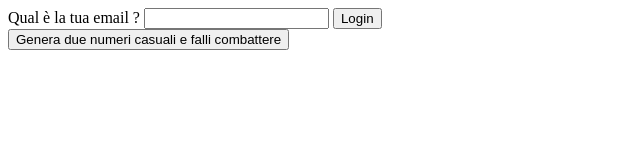
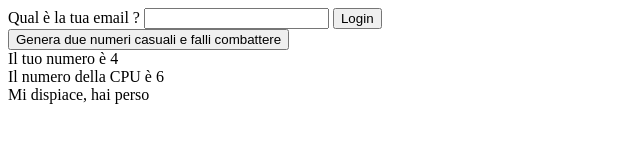
Before and after one commit to MichaelMantovani/js-mail-dadi, a plain HTML site: page index.html in a window 1280 px wide. Both pictures are taken after a click on the button "Genera due numeri casuali e falli combattere". Shown: the whole page, without its empty margins (0-640 px from the left). Drawn offline with Linux system fonts and the light colour scheme.

Commit message:
Complete dice exercise

```diff
--- a/index.html
+++ b/index.html
@@ -16,7 +16,10 @@
       <div id="welcome"></div>
     </div>
     <div class="dice">
-      <button>Genera due numeri casuali e falli combattere</button>
+      <button id="btn-number">Genera due numeri casuali e falli combattere</button>
+      <div id="user-number"></div>
+      <div id="cpu-number"></div>
+      <div id="battle-result"></div>
     </div>
   </main>
 
--- a/js/dice.js
+++ b/js/dice.js
@@ -1 +1,44 @@
 console.log('JS OK')
+
+// Recupero gli elementi dal DOM
+const numberButton = document.getElementById('btn-number');
+const battleResultPlaceholder = document.getElementById('battle-result');
+const userNumberPlaceholder = document.getElementById('user-number');
+const cpuNumberPlaceholder = document.getElementById('cpu-number');
+
+
+// Creo i messaggio per la vittorie e per il pareggio
+const cpuWinnerText = 'Mi dispiace, hai perso';
+const userWinnnerText = 'Complimenti, hai vinto';
+const tieText = 'Pareggio';
+
+// Creo il messaggio per i due numeri
+const userNumberText = 'Il tuo numero è';
+const cpuNumberText = 'Il numero della CPU è';
+
+
+// Genero due numeri casuali al click del bottone
+numberButton.addEventListener('click', function(){
+
+  // Potevo anche non usare l'array ma volevo provare se lo avevo capito e giocarci un po'
+  const numbers = [];
+
+  for (i = 0; i < 2; i++) {
+    const generateNumber = Math.floor(Math.random() * 6) + 1;
+    numbers.push(generateNumber);
+  }
+
+  // Confronto i due numeri e decreto il vincitore
+  let battleResult = tieText;
+
+  if(numbers[0] > numbers[1]){
+    battleResult = cpuWinnerText
+  } else if (numbers[0] < numbers[1]){
+    battleResult = userWinnnerText
+  }
+
+  // Stampo i numeri e il messaggio del vincitore
+  cpuNumberPlaceholder.innerText = cpuNumberText + ' ' + numbers[0]
+  userNumberPlaceholder.innerText = userNumberText + ' ' + numbers[1]
+  battleResultPlaceholder.innerText = battleResult;
+})
```
